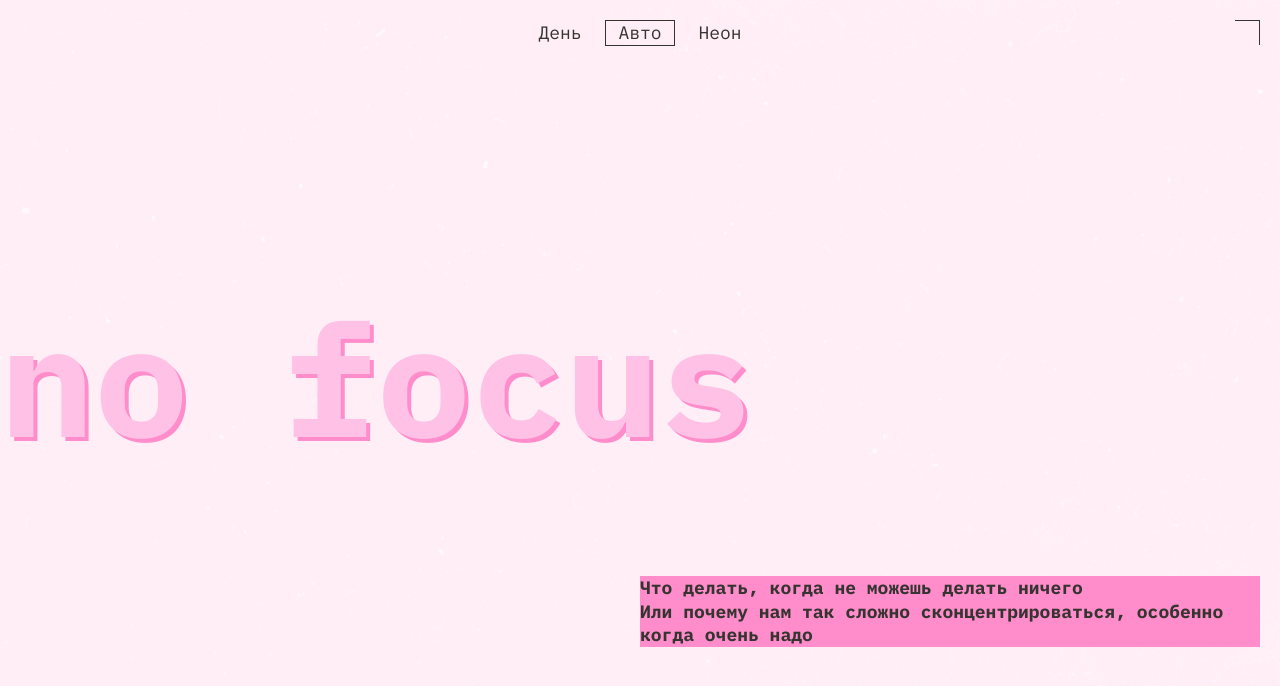
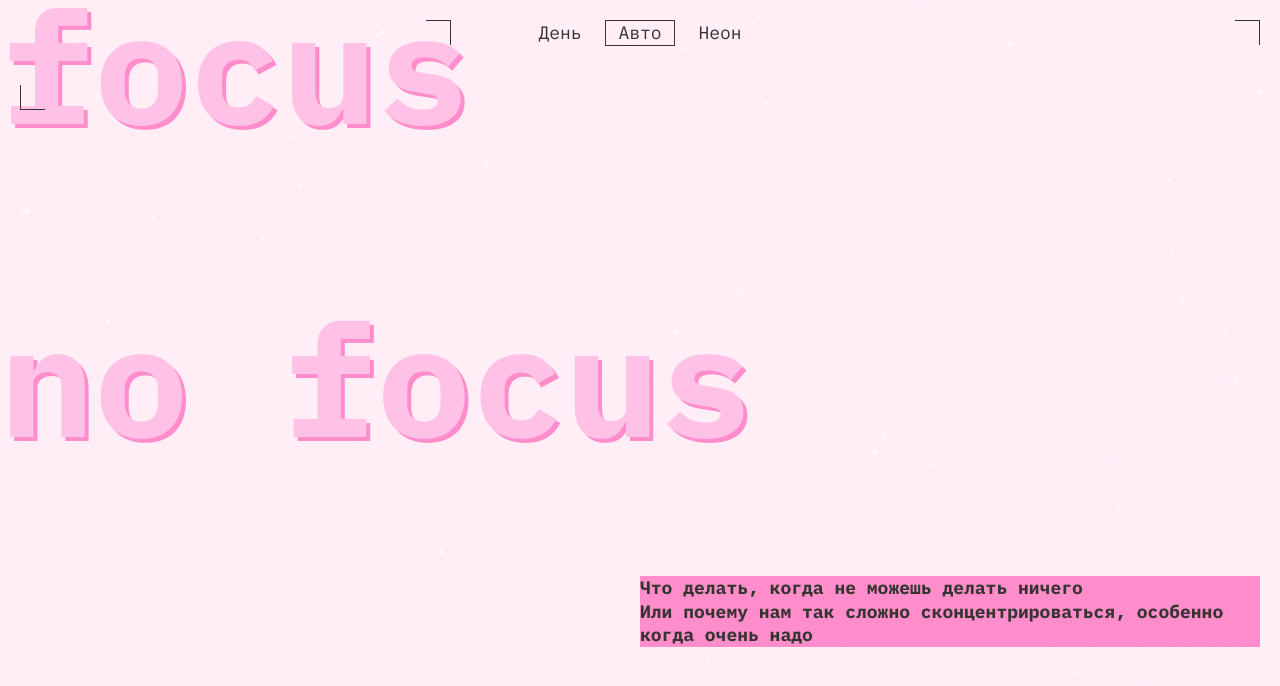
Before and after one commit to Frogush/no-focus, a website: page index.html in a window 1280 px wide. Shown: the top 686 px of the page. Drawn offline with Linux system fonts and the light colour scheme.

Commit message:
feat(footer): add basic HTML markup

```diff
--- a/index.html
+++ b/index.html
@@ -40,5 +40,8 @@
             <p class="header__description accent-bold">Или почему нам так сложно сконцентрироваться, особенно когда очень надо</p>
         </div>
     </header>
+    <footer class="footer  decoration-zone">
+        <p class="footer__text accent-box-shadow-title accent-bold">focus</p>
+    </footer>
 </body>
 </html>
```
